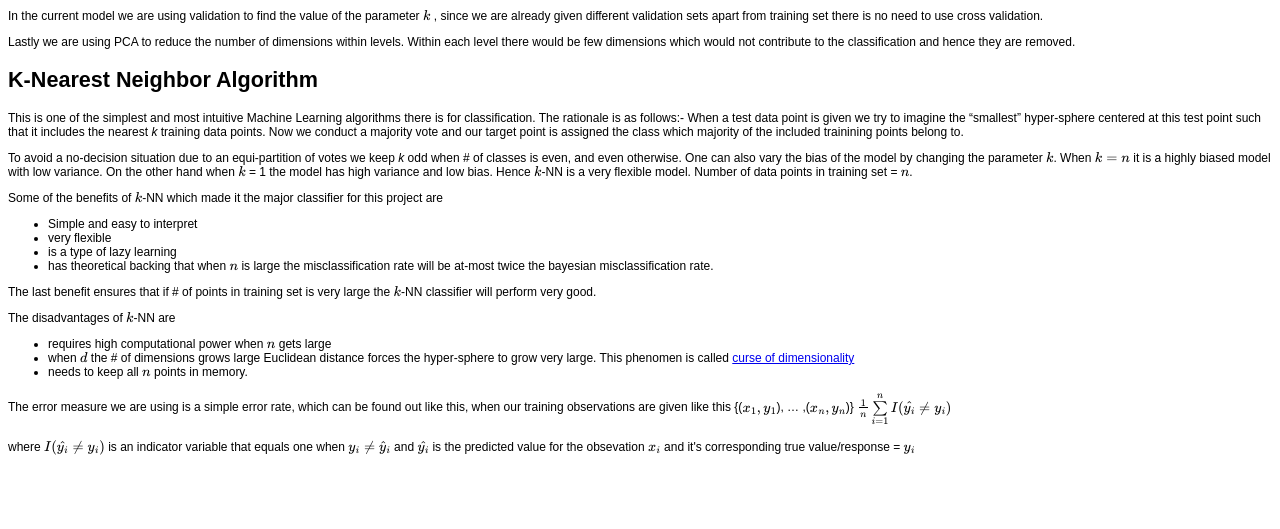
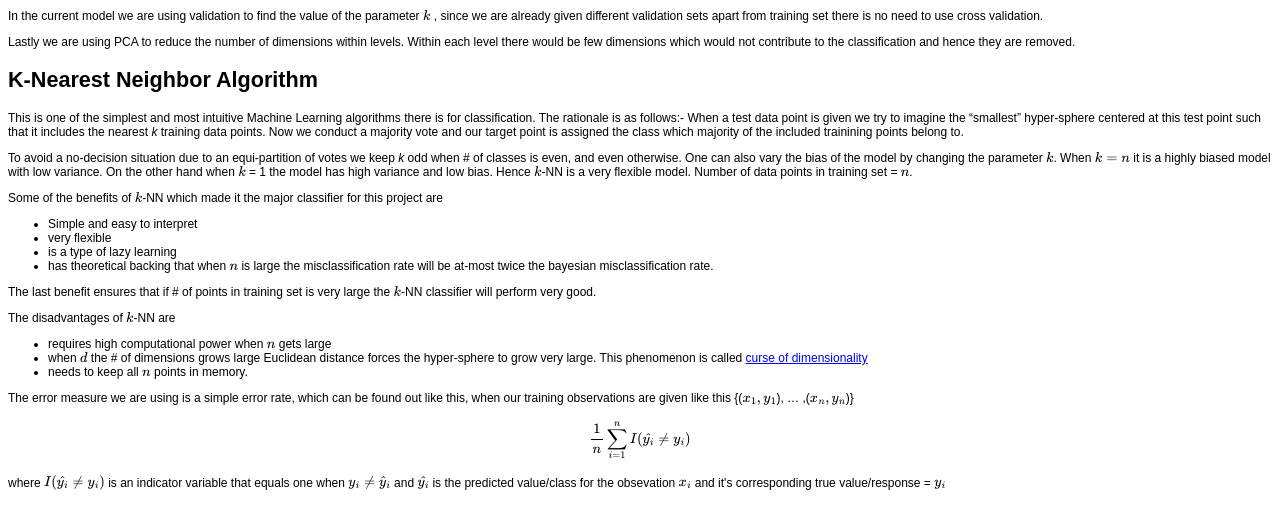
Before and after one commit to krispingal/hier_txt_classifier, a plain HTML site: page index.html in a window 1280 px wide. Shown: the part 99-628 px from the top of the page. Drawn offline with nearby package versions, Linux system fonts and the light colour scheme; some packages are replaced by stand-ins of ours.

Commit message:
ADD gh-page

```diff
--- a/index.html
+++ b/index.html
@@ -180,15 +180,15 @@ Number of data points in training set = \( n \).</p>
 
 <ul>
 <li>requires high computational power when \( n \) gets large</li>
-<li>when \( d \) the # of dimensions grows large Euclidean distance forces the hyper-sphere to grow very large. This phenomen is called <a href="http://en.wikipedia.org/wiki/Curse_of_dimensionality">curse of dimensionality</a></li>
+<li>when \( d \) the # of dimensions grows large Euclidean distance forces the hyper-sphere to grow very large. This phenomenon is called <a href="http://en.wikipedia.org/wiki/Curse_of_dimensionality">curse of dimensionality</a></li>
 <li>needs to keep all \( n \) points in memory.</li>
 </ul>
 
 <p>The error measure we are using is a simple error rate, which can be found out like this, when our training observations are given like this {(\( x_1, y_1 \)), &hellip; ,(\( x_n, y_n \))}
-\( \frac{1}{n}\sum\limits_{i=1}^{n} I(\hat{y_{i}}\neq y_{i}) \)</p>
+\[ \frac{1}{n}\sum\limits_{i=1}^{n} I(\hat{y_{i}}\neq y_{i}) \]</p>
 
 <p>where \( I(\hat{y_{i}}\neq y_{i}) \) is an indicator variable that equals one when \( y_{i} \neq \hat y_{i} \)
-and \( \hat{y_{i}} \) is the predicted value for the obsevation \( x_{i} \) and it&#39;s corresponding true value/response = \( y_{i} \)</p>
+and \( \hat{y_{i}} \) is the predicted value/class for the obsevation \( x_{i} \) and it&#39;s corresponding true value/response = \( y_{i} \)</p>
 
 </body>
 
```
